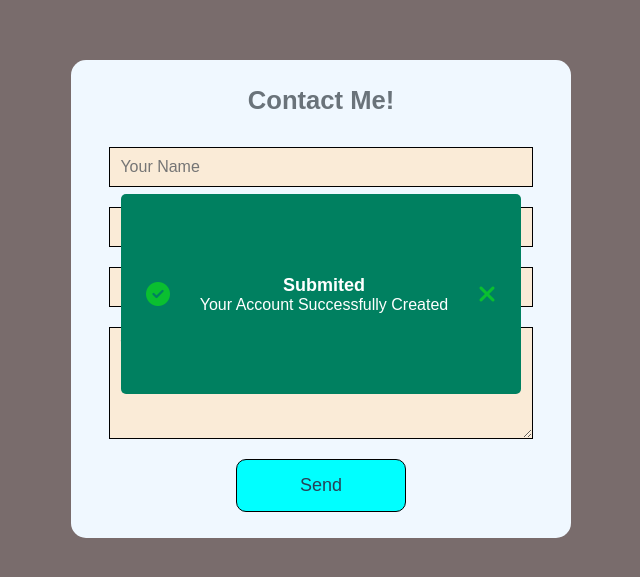
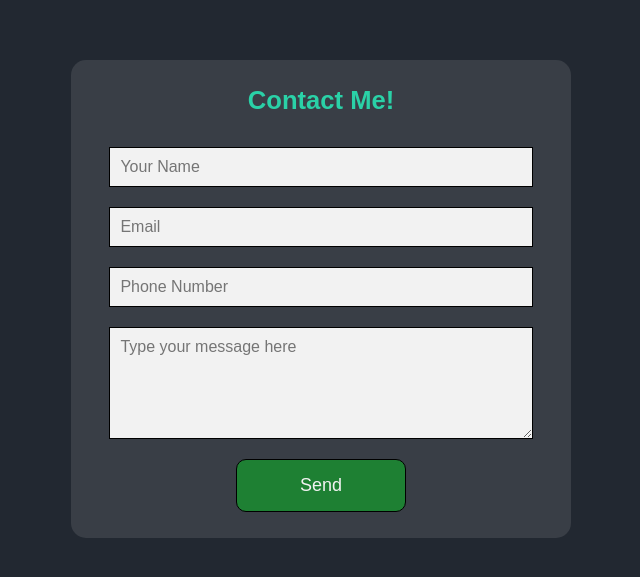
Before and after one commit to mertcancaglayan/contact-form, a plain HTML site: page index.html in a window 1280 px wide. Shown: the part 101-678 px from the top of the page, without its empty margins (319-959 px from the left). Drawn offline with Linux system fonts and the light colour scheme.

Commit message:
styles changed

```diff
--- a/index.html
+++ b/index.html
@@ -18,10 +18,10 @@
 		<div class="container">
 			<div class="notification">
 				<div class="toast">
-					<i class="fa-solid fa-circle-check"></i>
+					<i class="fa-solid fa-envelope"></i>
 					<div class="alert-content">
-						<div class="alert-title">Submited</div>
-						<span>Your Account Successfully Created</span>
+						<div class="alert-title">Success</div>
+						<p class="alert-message">Your Message Has Been Successfully Sent</p>
 					</div>
 					<i class="fa-solid fa-xmark" onclick="(this.parentElement.style.display = 'none')"></i>
 				</div>
--- a/style.css
+++ b/style.css
@@ -8,14 +8,14 @@
 .container {
 	width: 100%;
 	height: 100vh;
-	background-color: rgb(121, 108, 108);
+	background-color: #222831;
 	display: flex;
 	justify-content: center;
 	align-items: center;
 }
 
 #form {
-	background-color: aliceblue;
+	background-color: #393e46;
 	display: flex;
 	flex-direction: column;
 	padding: 2vw 3vw;
@@ -25,26 +25,26 @@
 }
 
 #form-title {
-    color: rgb(106, 115, 122);
+	color: #2ad1a7;
 	font-weight: 800;
 	margin-bottom: 22px;
 	text-align: center;
 	font-size: 1.6rem;
 }
 
-form input, form textarea {
+form input,
+form textarea {
 	border: 1px solid black;
 	margin: 10px 0;
 	padding: 10px;
-    background-color: antiquewhite;
+	background-color: #f2f2f2;
 	font-size: 16px;
-
 }
 
 form button {
 	padding: 15px;
-    background-color: aqua;
-    color: rgb(40, 65, 87);
+	background-color: #1e8033;
+	color: #f2f2f2;
 	font-size: 18px;
 	border: 1px solid black;
 	cursor: pointer;
@@ -55,15 +55,26 @@ form button {
 }
 
 form button:hover {
-    background-color: rgb(36, 46, 46);
-    color: antiquewhite;
+	background-color: #008060;
 }
 
+input,
+#text-area:focus {
+    transition: 1s ease;
+}
+
+input:focus,
+#text-area:focus {
+	background: #fff;
+	outline: 0;
+	box-shadow: 0 0 0 0 #fff inset, #1de9b6 0 0 0 2px;
+}
 
 .notification {
 	z-index: 1;
 	position: fixed;
-	display: flex;
+	display: none;
+	width: 27%;
 }
 
 .toast {
@@ -71,8 +82,8 @@ form button:hover {
 	padding: 10px;
 	color: #fff;
 	margin-bottom: 10px;
-	width: 400px;
-	height: 200px;
+	width: 100%;
+	height: 150px;
 	display: flex;
 	align-items: center;
 	justify-content: space-around;
@@ -81,21 +92,30 @@ form button:hover {
 	animation: show 0.3s ease 1 forwards;
 }
 
-.toast i {
-	font-size: x-large;
+.toast i:first-child {
+	font-size: 50px;
+	color: #f2f2f2;
 }
 
 .toast i {
+	font-size: 30px;
 	color: #0abf30;
-	font-size: x-large;
+}
+
+.toast i:not(:first-child):hover {
+	color: #f2f2f2;
 }
 
 .alert-title {
 	font-size: large;
 	font-weight: bold;
 	display: flex;
-	justify-content: center;
-	align-items: center;
+	align-self: flex-start;
+}
+
+.alert-message {
+	font-size: 0.8rem;
+	margin-top: 10px;
 }
 
 .toast::before {
```
Lines whose indentation alone changed are shown as unchanged.
